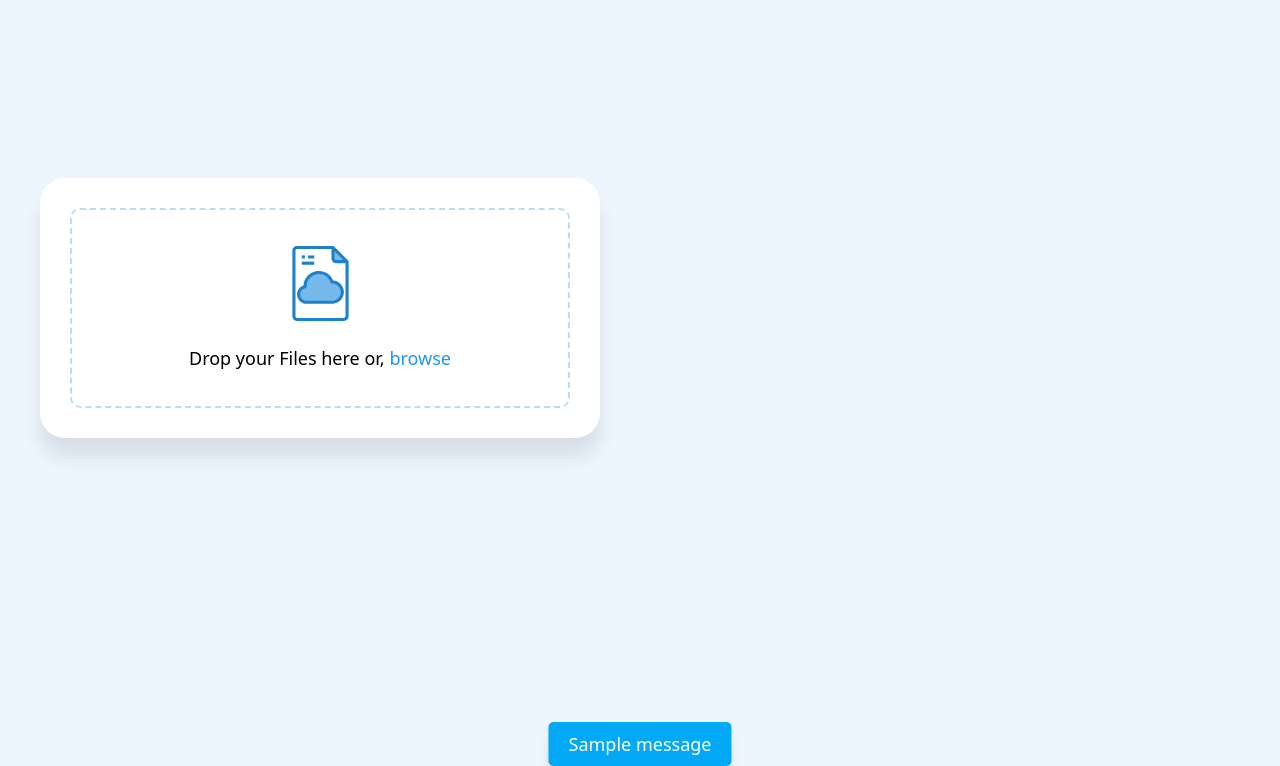
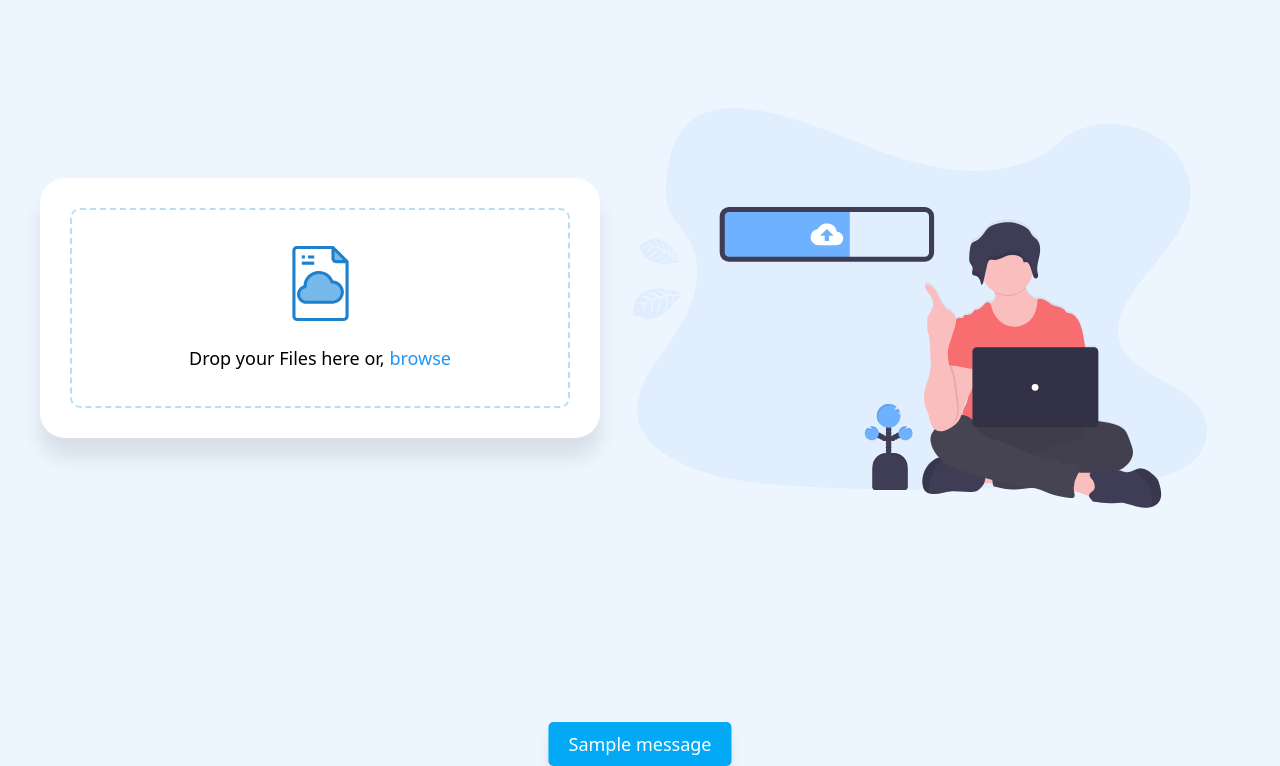
Before and after one commit to BenBuddha/filemjolk, a plain HTML site: page index.html in a window 1280 px wide. Shown: the part 84-850 px from the top of the page. Drawn offline with Linux system fonts and the light colour scheme; the site is published under a folder, as on GitHub Pages, so addresses that start at the root find nothing.

Commit message:
updated img path

```diff
--- a/style.css
+++ b/style.css
@@ -96,7 +96,7 @@ body{
   .image-vector {
     width: 50vw;
     height: 50vh;
-    background: url(/undraw-upload.svg) no-repeat center;
+    background: url(undraw-upload.svg) no-repeat center;
     background-size: contain;
   }
 
```
